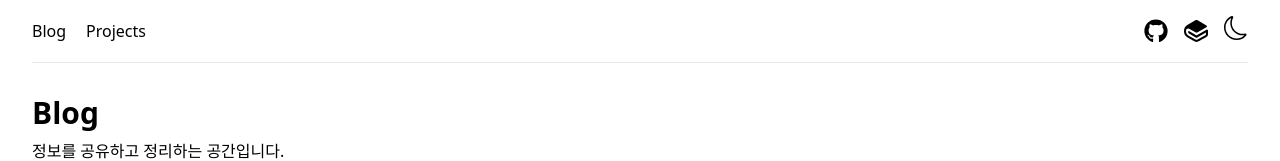
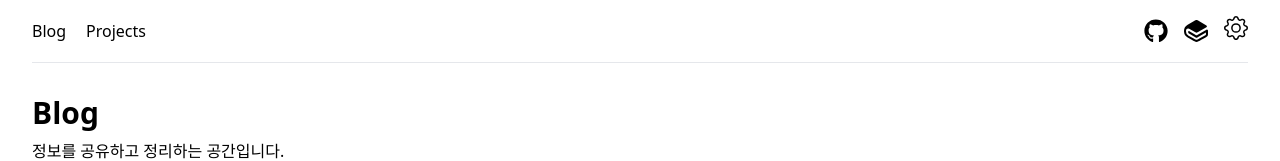
Before and after one commit to fabric0de/junghyeon.dev, a Next.js app: page /blog in a window 1280 px wide. Shown: the top 161 px of the page. Built offline with nearby package versions, Linux system fonts and the light colour scheme.

Commit message:
다크모드 표기 개선

```diff
--- a/src/components/layout/Header.tsx
+++ b/src/components/layout/Header.tsx
@@ -3,7 +3,7 @@
 import Link from "next/link";
 import { useState, useEffect } from "react";
 import { FaGithub } from "react-icons/fa";
-import { BsSun, BsMoon } from "react-icons/bs";
+import { BsSun, BsMoon, BsGear } from "react-icons/bs";
 import { SiGitbook } from "react-icons/si";
 
 const Header = () => {
@@ -44,9 +44,19 @@ const Header = () => {
     setShowOptions(false);
   };
 
+  const getIcon = () => {
+    if (darkMode === "system") {
+      return <BsGear />;
+    } else if (darkMode === "dark") {
+      return <BsMoon />;
+    } else {
+      return <BsSun />;
+    }
+  };
+
   return (
     <header className="py-4 border-b">
-      <div className="container mx-auto  flex justify-between items-center">
+      <div className="container mx-auto flex justify-between items-center">
         <nav>
           <ul className="flex gap-5">
             <li>
@@ -74,7 +84,7 @@ const Header = () => {
           </a>
           <div className="relative">
             <button onClick={toggleDarkMode} className="text-2xl">
-              {darkMode === "dark" ? <BsSun /> : <BsMoon />}
+              {getIcon()}
             </button>
             {showOptions && (
               <div className="absolute right-0 mt-2 w-48 bg-white dark:bg-gray-800 rounded-md shadow-lg py-1 z-20">
```
